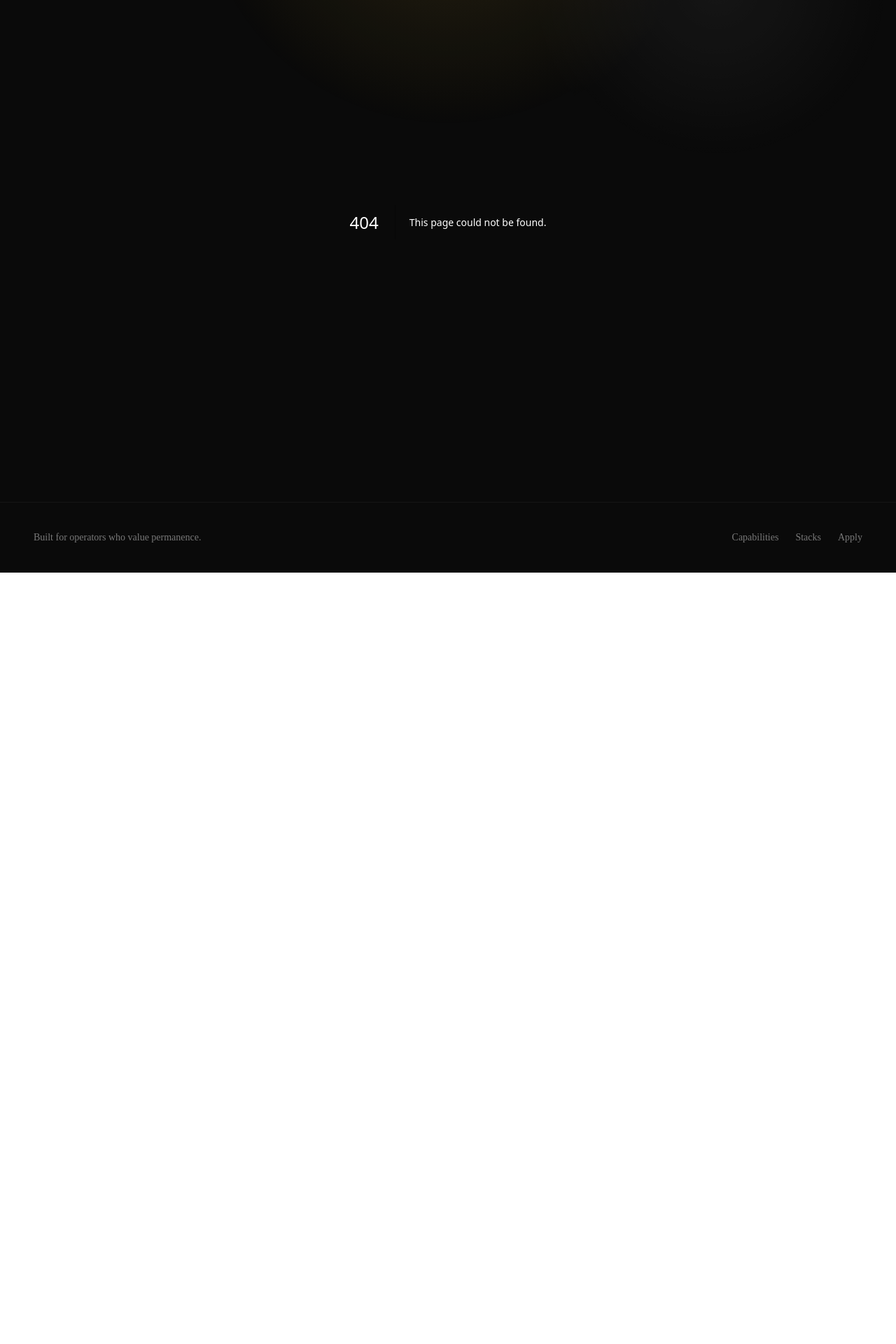
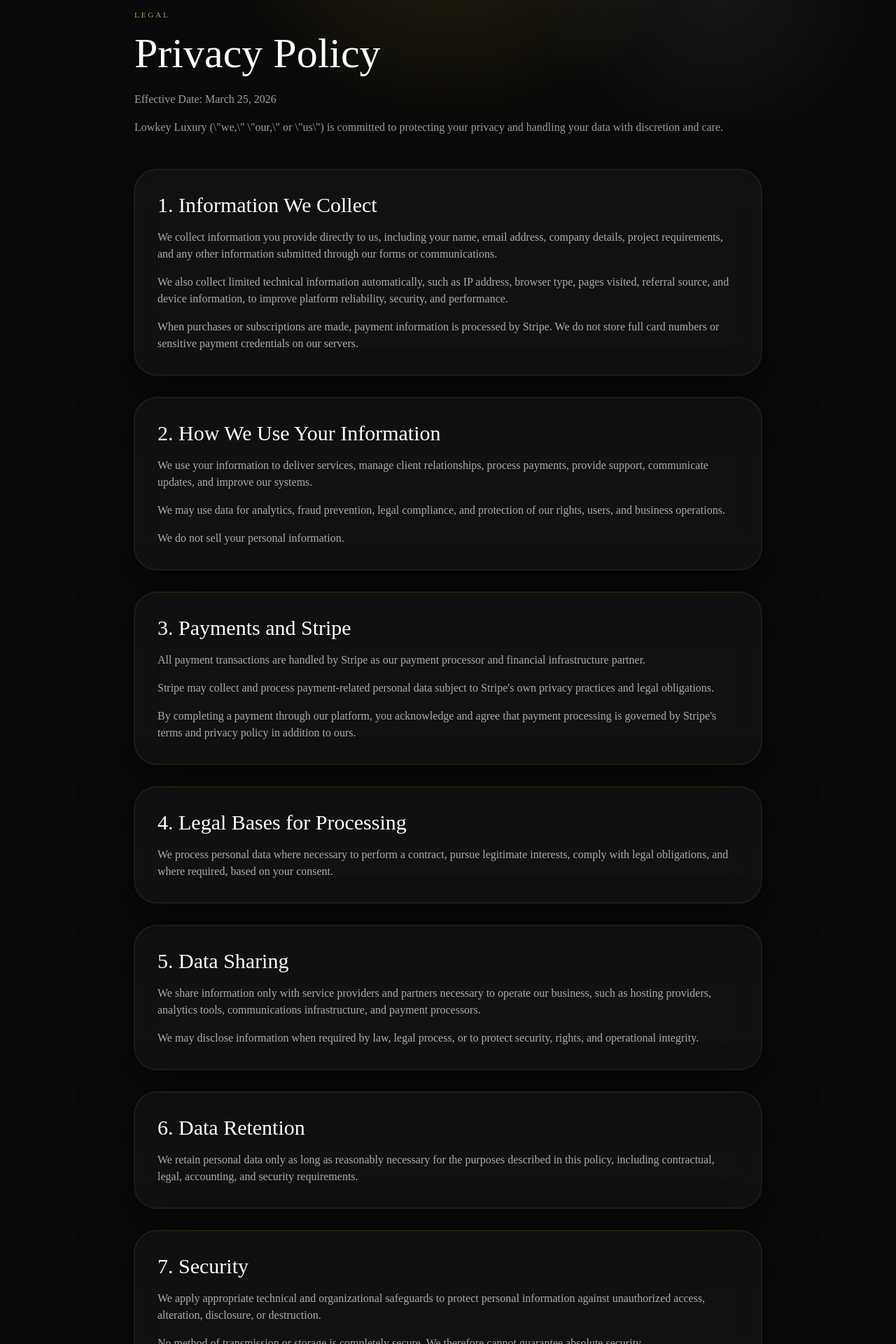
Before and after one commit to J-Hunxho/LowkeyLuxuryMain, a Next.js app: page /privacy-policy in a window 1280 px wide. Before the commit this address had no page. Shown: the part 180-2100 px from the top of the page at 70% size. Before the commit the page ends 998 px from the top, so only its background shows below. Built offline with nearby package versions, Linux system fonts and the light colour scheme.

Commit message:
Add privacy policy, legal footer links, and UX/performance polish

```diff
--- a/app/contact/page.tsx
+++ b/app/contact/page.tsx
@@ -1,12 +1,49 @@
 import { Reveal } from '@/components/ui/animated';
-/**
- * Render the contact page with introductory copy and an application form.
- *
- * The layout is a two-column responsive grid: a left content block with eyebrow text,
- * headline, and supporting copy, and a right panel containing an application form with
- * fields for name, company, and a freeform "what needs to change" textarea, plus a submit button.
- * Both columns are wrapped with `Reveal` for animated entrance.
- *
- * @returns The JSX element for the contact page.
- */
-export default function ContactPage() { return <div className="shell py-24"><div className="grid gap-12 lg:grid-cols-[0.9fr_1.1fr]"><Reveal><p className="eyebrow mb-4">Apply to work</p><h1 className="font-serif text-5xl sm:text-6xl">For businesses ready for real infrastructure.</h1><p className="mt-6 max-w-xl text-lg leading-8 text-white/58">Share the current bottleneck, the target state, and the operating environment. If the fit is right, the next move will be precise.</p></Reveal><Reveal delay={0.12} className="panel p-8 lg:p-10"><form className="space-y-6"><div><label className="mb-2 block text-sm text-white/58" htmlFor="name">Name</label><input id="name" className="w-full rounded-2xl border border-white/10 bg-black/20 px-4 py-3 outline-none transition focus:border-gold-400/40" /></div><div><label className="mb-2 block text-sm text-white/58" htmlFor="company">Company</label><input id="company" className="w-full rounded-2xl border border-white/10 bg-black/20 px-4 py-3 outline-none transition focus:border-gold-400/40" /></div><div><label className="mb-2 block text-sm text-white/58" htmlFor="scope">What needs to change</label><textarea id="scope" rows={6} className="w-full rounded-2xl border border-white/10 bg-black/20 px-4 py-3 outline-none transition focus:border-gold-400/40" /></div><button type="submit" className="rounded-full bg-gold-400 px-7 py-3 text-sm font-medium text-black transition hover:bg-gold-300">Submit application</button></form></Reveal></div></div>; }
+
+export default function ContactPage() {
+  return (
+    <div className="shell py-24">
+      <div className="grid gap-12 lg:grid-cols-[0.9fr_1.1fr]">
+        <Reveal>
+          <p className="eyebrow mb-4">Apply to work</p>
+          <h1 className="font-serif text-5xl sm:text-6xl">For businesses ready for real infrastructure.</h1>
+          <p className="mt-6 max-w-xl text-lg leading-8 text-white/58">
+            Share the current bottleneck, the target state, and the operating environment. If the fit is right, the next move will be precise.
+          </p>
+          <p className="mt-6 text-sm text-white/60">
+            Contact email:{' '}
+            <a className="link-hover text-gold-200" href="mailto:contact@lowkey.luxury">
+              contact@lowkey.luxury
+            </a>
+          </p>
+        </Reveal>
+
+        <Reveal delay={0.12} className="panel p-8 lg:p-10">
+          <form className="space-y-6">
+            <div>
+              <label className="mb-2 block text-sm text-white/58" htmlFor="name">
+                Name
+              </label>
+              <input id="name" autoComplete="name" className="w-full rounded-2xl border border-white/10 bg-black/20 px-4 py-3 outline-none transition focus:border-gold-400/40" />
+            </div>
+            <div>
+              <label className="mb-2 block text-sm text-white/58" htmlFor="company">
+                Company
+              </label>
+              <input id="company" autoComplete="organization" className="w-full rounded-2xl border border-white/10 bg-black/20 px-4 py-3 outline-none transition focus:border-gold-400/40" />
+            </div>
+            <div>
+              <label className="mb-2 block text-sm text-white/58" htmlFor="scope">
+                What needs to change
+              </label>
+              <textarea id="scope" rows={6} className="w-full rounded-2xl border border-white/10 bg-black/20 px-4 py-3 outline-none transition focus:border-gold-400/40" />
+            </div>
+            <button type="submit" className="rounded-full bg-gold-400 px-7 py-3 text-sm font-medium text-black transition hover:bg-gold-300">
+              Submit application
+            </button>
+          </form>
+        </Reveal>
+      </div>
+    </div>
+  );
+}
--- a/app/globals.css
+++ b/app/globals.css
@@ -1,14 +1,68 @@
 @tailwind base;
 @tailwind components;
 @tailwind utilities;
-:root { color-scheme: dark; --background:#0a0a0a; --foreground:#f5f1e8; }
-html { scroll-behavior: smooth; }
-body { margin:0; background: radial-gradient(circle at top, rgba(212,175,55,0.08), transparent 28%), linear-gradient(180deg, #080808 0%, #0b0b0b 45%, #090909 100%); color:var(--foreground); }
-* { box-sizing:border-box; }
-::selection { background: rgba(212,175,55,0.85); color:#050505; }
+
+:root {
+  color-scheme: dark;
+  --background: #0a0a0a;
+  --foreground: #f5f1e8;
+}
+
+html {
+  scroll-behavior: smooth;
+}
+
+body {
+  margin: 0;
+  background: radial-gradient(circle at top, rgba(212, 175, 55, 0.08), transparent 28%),
+    linear-gradient(180deg, #080808 0%, #0b0b0b 45%, #090909 100%);
+  color: var(--foreground);
+  text-rendering: optimizeLegibility;
+  -webkit-font-smoothing: antialiased;
+  overflow-x: hidden;
+}
+
+* {
+  box-sizing: border-box;
+}
+
+::selection {
+  background: rgba(212, 175, 55, 0.85);
+  color: #050505;
+}
+
+@media (prefers-reduced-motion: reduce) {
+  *,
+  *::before,
+  *::after {
+    animation-duration: 0.001ms !important;
+    animation-iteration-count: 1 !important;
+    transition-duration: 0.001ms !important;
+    scroll-behavior: auto !important;
+  }
+}
+
 @layer components {
-  .shell { @apply mx-auto w-full max-w-7xl px-6 sm:px-8 lg:px-12; }
-  .eyebrow { @apply text-[0.7rem] uppercase tracking-luxe text-gold-300/80; }
-  .panel { @apply rounded-[2rem] border border-gold-400/10 bg-white/[0.03] backdrop-blur-xl shadow-halo; }
-  .link-hover { @apply transition duration-300 hover:text-gold-200; }
+  .shell {
+    @apply mx-auto w-full max-w-7xl px-6 sm:px-8 lg:px-12;
+  }
+
+  .eyebrow {
+    @apply text-[0.7rem] uppercase tracking-luxe text-gold-300/80;
+    letter-spacing: 0.25em;
+  }
+
+  .panel {
+    @apply rounded-[2rem] border border-gold-400/10 bg-white/[0.03] backdrop-blur-xl shadow-halo;
+    transition: border-color 280ms ease, transform 280ms ease, background-color 280ms ease;
+  }
+
+  .panel:hover {
+    border-color: rgba(212, 175, 55, 0.24);
+    background-color: rgba(255, 255, 255, 0.04);
+  }
+
+  .link-hover {
+    @apply transition duration-300 hover:text-gold-200;
+  }
 }
--- /dev/null
+++ b/app/privacy-policy/page.tsx
@@ -0,0 +1,113 @@
+import { Reveal } from '@/components/ui/animated';
+
+const policySections = [
+  {
+    title: '1. Information We Collect',
+    content: [
+      'We collect information you provide directly to us, including your name, email address, company details, project requirements, and any other information submitted through our forms or communications.',
+      'We also collect limited technical information automatically, such as IP address, browser type, pages visited, referral source, and device information, to improve platform reliability, security, and performance.',
+      'When purchases or subscriptions are made, payment information is processed by Stripe. We do not store full card numbers or sensitive payment credentials on our servers.',
+    ],
+  },
+  {
+    title: '2. How We Use Your Information',
+    content: [
+      'We use your information to deliver services, manage client relationships, process payments, provide support, communicate updates, and improve our systems.',
+      'We may use data for analytics, fraud prevention, legal compliance, and protection of our rights, users, and business operations.',
+      'We do not sell your personal information.',
+    ],
+  },
+  {
+    title: '3. Payments and Stripe',
+    content: [
+      'All payment transactions are handled by Stripe as our payment processor and financial infrastructure partner.',
+      "Stripe may collect and process payment-related personal data subject to Stripe's own privacy practices and legal obligations.",
+      'By completing a payment through our platform, you acknowledge and agree that payment processing is governed by Stripe\'s terms and privacy policy in addition to ours.',
+    ],
+  },
+  {
+    title: '4. Legal Bases for Processing',
+    content: [
+      'We process personal data where necessary to perform a contract, pursue legitimate interests, comply with legal obligations, and where required, based on your consent.',
+    ],
+  },
+  {
+    title: '5. Data Sharing',
+    content: [
+      'We share information only with service providers and partners necessary to operate our business, such as hosting providers, analytics tools, communications infrastructure, and payment processors.',
+      'We may disclose information when required by law, legal process, or to protect security, rights, and operational integrity.',
+    ],
+  },
+  {
+    title: '6. Data Retention',
+    content: [
+      'We retain personal data only as long as reasonably necessary for the purposes described in this policy, including contractual, legal, accounting, and security requirements.',
+    ],
+  },
+  {
+    title: '7. Security',
+    content: [
+      'We apply appropriate technical and organizational safeguards to protect personal information against unauthorized access, alteration, disclosure, or destruction.',
+      'No method of transmission or storage is completely secure. We therefore cannot guarantee absolute security.',
+    ],
+  },
+  {
+    title: '8. Your Rights',
+    content: [
+      'Depending on your jurisdiction, you may have rights to access, correct, delete, restrict, or object to processing of your personal information, and to request data portability.',
+      'To exercise applicable rights, contact us at contact@lowkey.luxury.',
+    ],
+  },
+  {
+    title: '9. Third-Party Services and Links',
+    content: [
+      'Our website may contain links to third-party sites or services. We are not responsible for the privacy practices of those external services.',
+    ],
+  },
+  {
+    title: "10. Children's Privacy",
+    content: [
+      'Our services are not directed to children under 13, and we do not knowingly collect personal data from children under 13.',
+    ],
+  },
+  {
+    title: '11. Changes to This Privacy Policy',
+    content: [
+      'We may update this Privacy Policy from time to time. Updated versions will be posted on this page with a revised effective date.',
+    ],
+  },
+  {
+    title: '12. Contact',
+    content: [
+      'If you have questions about this Privacy Policy or your personal data, contact us at contact@lowkey.luxury.',
+    ],
+  },
+];
+
+export default function PrivacyPolicyPage() {
+  return (
+    <div className="shell py-20 sm:py-24">
+      <Reveal className="mx-auto max-w-4xl">
+        <p className="eyebrow mb-4">Legal</p>
+        <h1 className="font-serif text-4xl sm:text-6xl">Privacy Policy</h1>
+        <p className="mt-6 text-sm leading-7 text-white/60 sm:text-base">Effective Date: March 25, 2026</p>
+        <p className="mt-4 text-sm leading-7 text-white/60 sm:text-base">
+          Lowkey Luxury (\"we,\" \"our,\" or \"us\") is committed to protecting your privacy and handling your data with discretion and care.
+        </p>
+      </Reveal>
+
+      <div className="mx-auto mt-12 max-w-4xl space-y-8">
+        {policySections.map((section, index) => (
+          <Reveal key={section.title} delay={index * 0.03} className="panel p-6 sm:p-8">
+            <h2 className="font-serif text-2xl text-white sm:text-3xl">{section.title}</h2>
+            <div className="mt-4 space-y-4 text-sm leading-7 text-white/65 sm:text-base">
+              {section.content.map((paragraph) => (
+                <p key={paragraph}>{paragraph}</p>
+              ))}
+            </div>
+          </Reveal>
+        ))}
+      </div>
+    </div>
+  );
+}
--- /dev/null
+++ b/app/terms/page.tsx
@@ -0,0 +1,32 @@
+import { Reveal } from '@/components/ui/animated';
+
+const terms = [
+  'All services, subscriptions, and deliverables are provided subject to written scope and acceptance terms.',
+  'Fees, billing cycles, and renewal logic are governed by the checkout and subscription terms presented at purchase.',
+  'Use of this website must comply with applicable law and may not interfere with security, availability, or normal operation.',
+  'Unauthorized use of proprietary content, branding, or system logic is prohibited.',
+  'To the maximum extent permitted by law, Lowkey Luxury disclaims indirect or consequential damages and limits liability to fees paid for the applicable service period.',
+  'These terms may be updated at any time by posting revised terms on this page.',
+];
+
+export default function TermsPage() {
+  return (
+    <div className="shell py-20 sm:py-24">
+      <Reveal className="mx-auto max-w-4xl">
+        <p className="eyebrow mb-4">Legal</p>
+        <h1 className="font-serif text-4xl sm:text-6xl">Terms</h1>
+        <p className="mt-6 text-sm leading-7 text-white/60 sm:text-base">
+          By accessing or using Lowkey Luxury services, you agree to the following baseline terms.
+        </p>
+      </Reveal>
+
+      <div className="mx-auto mt-12 max-w-4xl space-y-6">
+        {terms.map((term, index) => (
+          <Reveal key={term} delay={index * 0.04} className="panel p-6 sm:p-8">
+            <p className="text-sm leading-7 text-white/65 sm:text-base">{term}</p>
+          </Reveal>
+        ))}
+      </div>
+    </div>
+  );
+}
--- a/components/layout/site-frame.tsx
+++ b/components/layout/site-frame.tsx
@@ -14,16 +14,6 @@ const navItems = [
   { href: '/contact', label: 'Apply' },
 ];
 
-/**
- * Layout component that wraps page content with a header, animated navigation, and footer.
- *
- * Renders a sticky header with brand and responsive navigation (desktop links and an animated mobile menu),
- * mounts an animated main area keyed by the current route for page transitions, locks document body scroll
- * while the mobile menu is open, and closes the mobile menu on route changes.
- *
- * @param children - The page content to render inside the animated main area
- * @returns The site frame element containing the header, animated main content, and footer
- */
 export function SiteFrame({ children }: { children: React.ReactNode }) {
   const pathname = usePathname();
   const [isMenuOpen, setIsMenuOpen] = useState(false);
@@ -60,9 +50,7 @@ export function SiteFrame({ children }: { children: React.ReactNode }) {
 
             <div className="min-w-0">
               <p className="eyebrow truncate">Lowkey Luxury</p>
-              <p className="truncate text-xs text-white/60 transition group-hover:text-white/80 sm:text-sm">
-                Infrastructure over effort
-              </p>
+              <p className="truncate text-xs text-white/60 transition group-hover:text-white/80 sm:text-sm">Infrastructure over effort</p>
             </div>
           </Link>
 
@@ -153,17 +141,22 @@ export function SiteFrame({ children }: { children: React.ReactNode }) {
       <footer className="border-t border-white/5 py-10">
         <div className="shell flex flex-col gap-4 text-sm text-white/45 md:flex-row md:items-center md:justify-between">
           <p>Built for operators who value permanence.</p>
-          <div className="flex flex-wrap gap-6">
-            <Link href="/services" className="link-hover">
-              Capabilities
+          <div className="flex flex-wrap items-center gap-2 sm:gap-3">
+            <Link href="/privacy-policy" className="link-hover">
+              Privacy Policy
             </Link>
-            <Link href="/systems" className="link-hover">
-              Stacks
+            <span className="text-white/25">|</span>
+            <Link href="/terms" className="link-hover">
+              Terms
             </Link>
+            <span className="text-white/25">|</span>
             <Link href="/contact" className="link-hover">
-              Apply
+              Contact
             </Link>
           </div>
+          <a href="mailto:contact@lowkey.luxury" className="link-hover text-white/55">
+            contact@lowkey.luxury
+          </a>
         </div>
       </footer>
     </div>
```
Also changed, not shown: next.config.mjs (+9 -1 lines).
